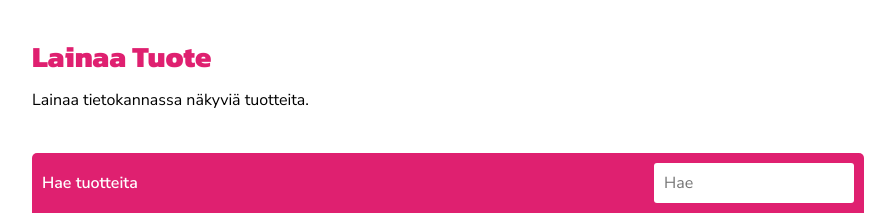
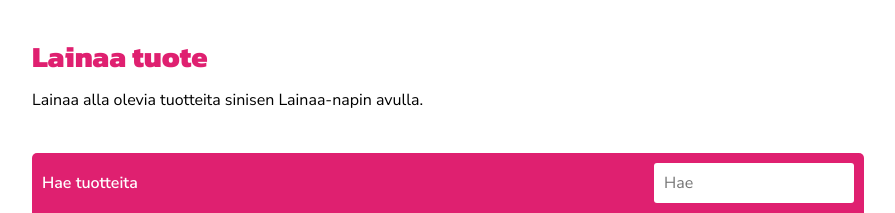
Before and after one commit to KaritaLaine/Varastonhallinta, a Django app: page /lainattavat/ in a window 1280 px wide. Shown: the part 60-273 px from the top of the page, without its empty margins (192-1087 px from the left). Run offline with Django 4.2, Linux system fonts and the light colour scheme; the visitor is signed in with stand-in values (Sample User, id 1); data that the repository does not hold is empty.

Commit message:
ohjetekstit

```diff
--- a/varastonhallinta/varastonhallintasovellus/templates/lainattavat.html
+++ b/varastonhallinta/varastonhallintasovellus/templates/lainattavat.html
@@ -14,8 +14,8 @@
         {% endfor %}
     {% endif %}
     <div class = "lainaus-keskita">
-        <h1 class="iso_otsikko" id="lainaus-otsikko">Lainaa Tuote</h1>
-        <p class="lainaus-ohjeteksti"> Lainaa tietokannassa näkyviä tuotteita.</br> </br>
+        <h1 class="iso_otsikko" id="lainaus-otsikko">Lainaa tuote</h1>
+        <p class="lainaus-ohjeteksti"> Lainaa alla olevia tuotteita sinisen Lainaa-napin avulla.</br> </br>
 
         <!-- Hakukenttä -->
         <div class = "hakukentta-wrap">
--- a/varastonhallinta/varastonhallintasovellus/templates/palautettavat.html
+++ b/varastonhallinta/varastonhallintasovellus/templates/palautettavat.html
@@ -15,7 +15,7 @@
     {% endif %}
     <div class = "lainaus-keskita">
         <h1 class="iso_otsikko" id="lainaus-otsikko">Palauta tuote</h1>
-        <p class="lainaus-ohjeteksti"> Palauta tietokannassa näkyviä tuotteita.</br> </br>
+        <p class="lainaus-ohjeteksti"> Palauta alla olevia tuotteita sinisen Palauta-napin avulla. </br> </br>
 
         <!-- Hakukenttä -->
         <div class = "hakukentta-wrap">
```
